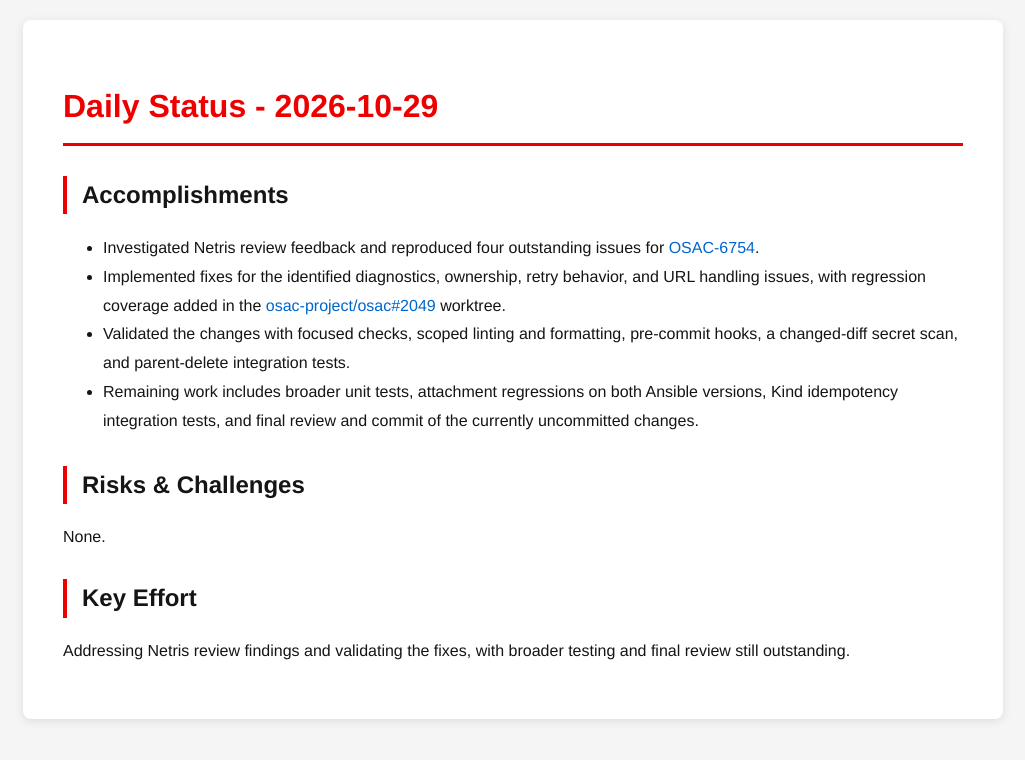
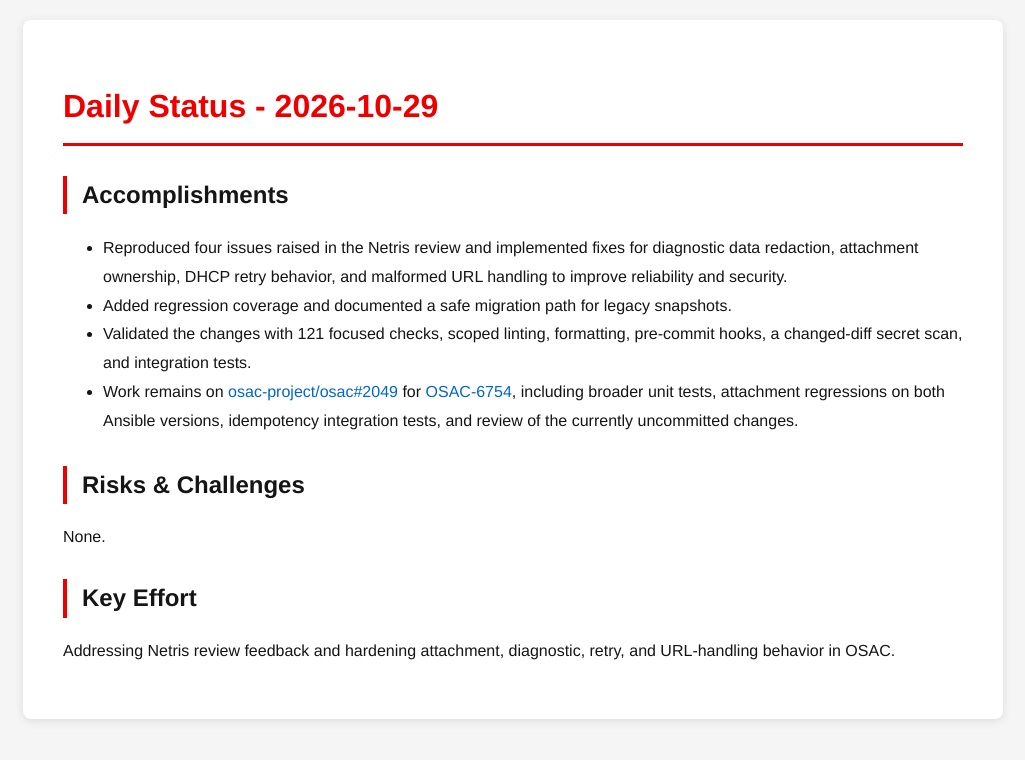
Before and after one commit to tzvatot/daily-status, a Jekyll site: the page built from 2026-10-29.md, in a window 1280 px wide. Shown: the top 760 px of the page, without its empty margins (127-1152 px from the left). Built offline with Jekyll 4.4.1, drawn with Linux system fonts in a browser that asks for light colours.

Commit message:
Daily status update - 2026-10-29

```diff
--- a/2026-10-29.md
+++ b/2026-10-29.md
@@ -7,13 +7,16 @@ date: 2026-10-29
 # Daily Status - 2026-10-29
 
 ## Accomplishments
-- Investigated Netris review feedback and reproduced four outstanding issues for [OSAC-6754](https://redhat.atlassian.net/browse/OSAC-6754).
-- Implemented fixes for the identified diagnostics, ownership, retry behavior, and URL handling issues, with regression coverage added in the [osac-project/osac#2049](https://github.com/osac-project/osac/pull/2049) worktree.
-- Validated the changes with focused checks, scoped linting and formatting, pre-commit hooks, a changed-diff secret scan, and parent-delete integration tests.
-- Remaining work includes broader unit tests, attachment regressions on both Ansible versions, Kind idempotency integration tests, and final review and commit of the currently uncommitted changes.
+
+- Reproduced four issues raised in the Netris review and implemented fixes for diagnostic data redaction, attachment ownership, DHCP retry behavior, and malformed URL handling to improve reliability and security.
+- Added regression coverage and documented a safe migration path for legacy snapshots.
+- Validated the changes with 121 focused checks, scoped linting, formatting, pre-commit hooks, a changed-diff secret scan, and integration tests.
+- Work remains on [osac-project/osac#2049](https://github.com/osac-project/osac/pull/2049) for [OSAC-6754](https://redhat.atlassian.net/browse/OSAC-6754), including broader unit tests, attachment regressions on both Ansible versions, idempotency integration tests, and review of the currently uncommitted changes.
 
 ## Risks & Challenges
+
 None.
 
 ## Key Effort
-Addressing Netris review findings and validating the fixes, with broader testing and final review still outstanding.
+
+Addressing Netris review feedback and hardening attachment, diagnostic, retry, and URL-handling behavior in OSAC.
```
